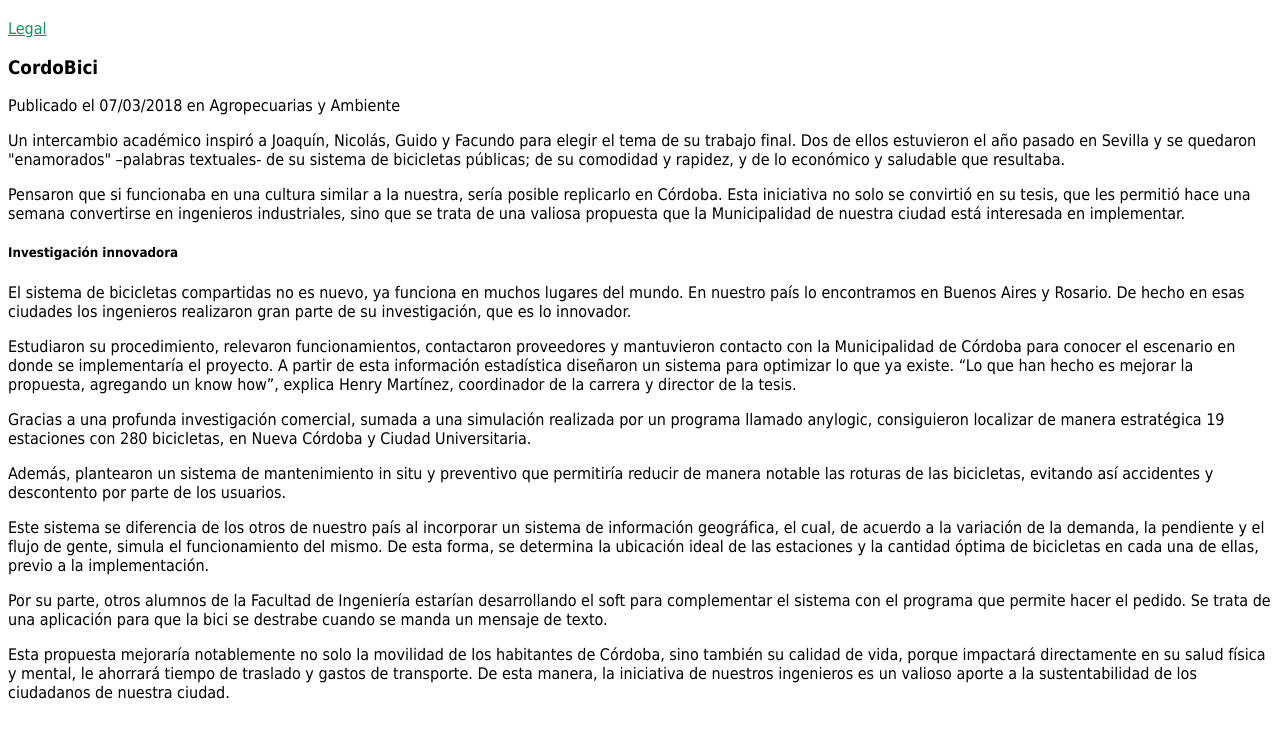
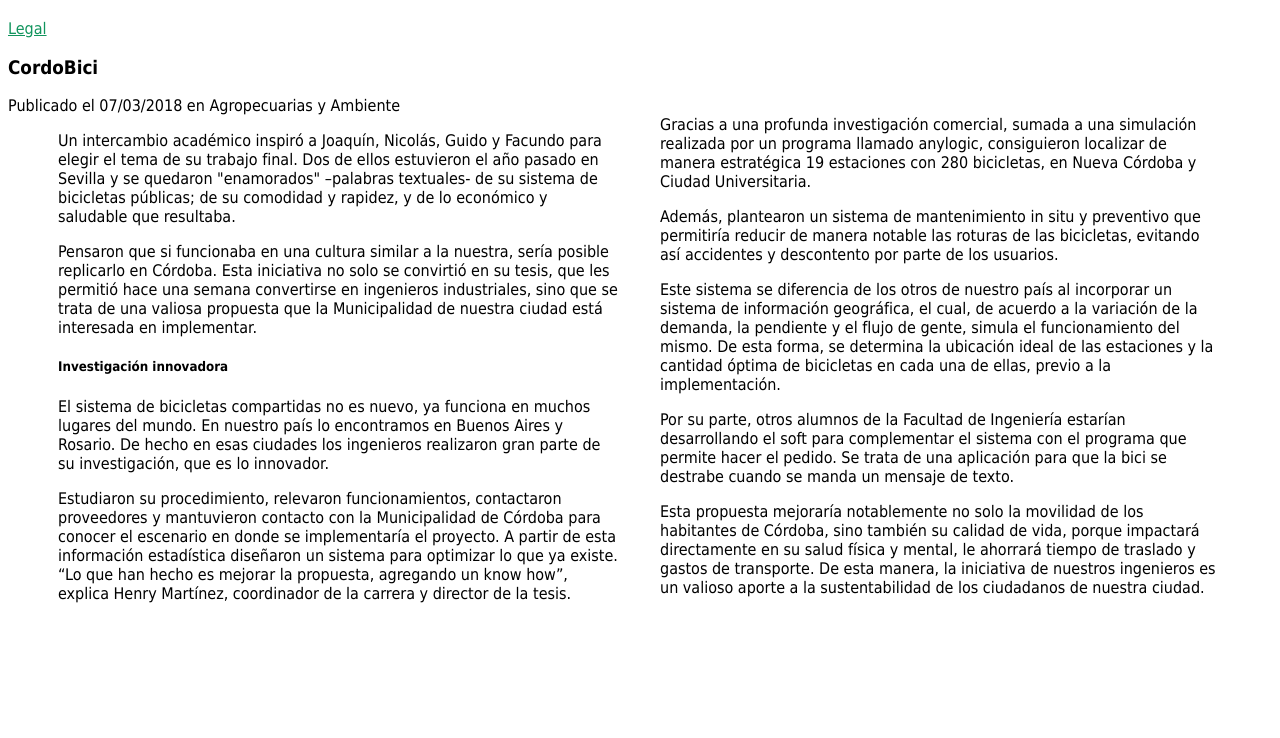
Before and after one commit to UCC-LabCompu2/ejercicios2022-SantiNavas, a plain HTML site: page Ejercicios-CSS/ej_columnas.html in a window 1280 px wide. Shown: the part 62-800 px from the top of the page. Drawn offline with Linux system fonts and the light colour scheme.

Commit message:
se agrego ejercicio de columnas

```diff
--- a/Ejercicios-CSS/ej_columnas.html
+++ b/Ejercicios-CSS/ej_columnas.html
@@ -32,6 +32,14 @@
         a:active
         {
             font-weight: bold;
+        }
+
+        article
+        {
+            column-count: 2;
+            column-gap: 40px;
+            margin: 0px 50px;
+
         }
     </style>
 </head>
```
